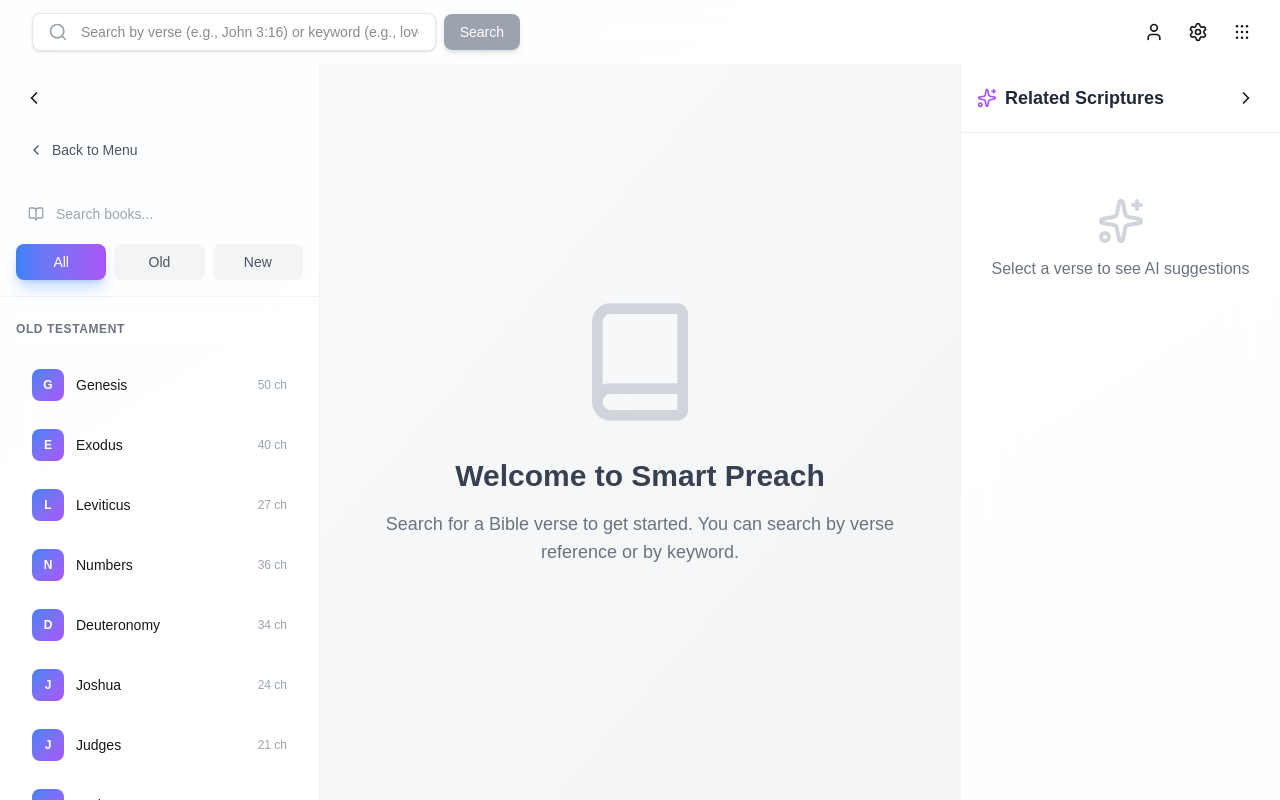
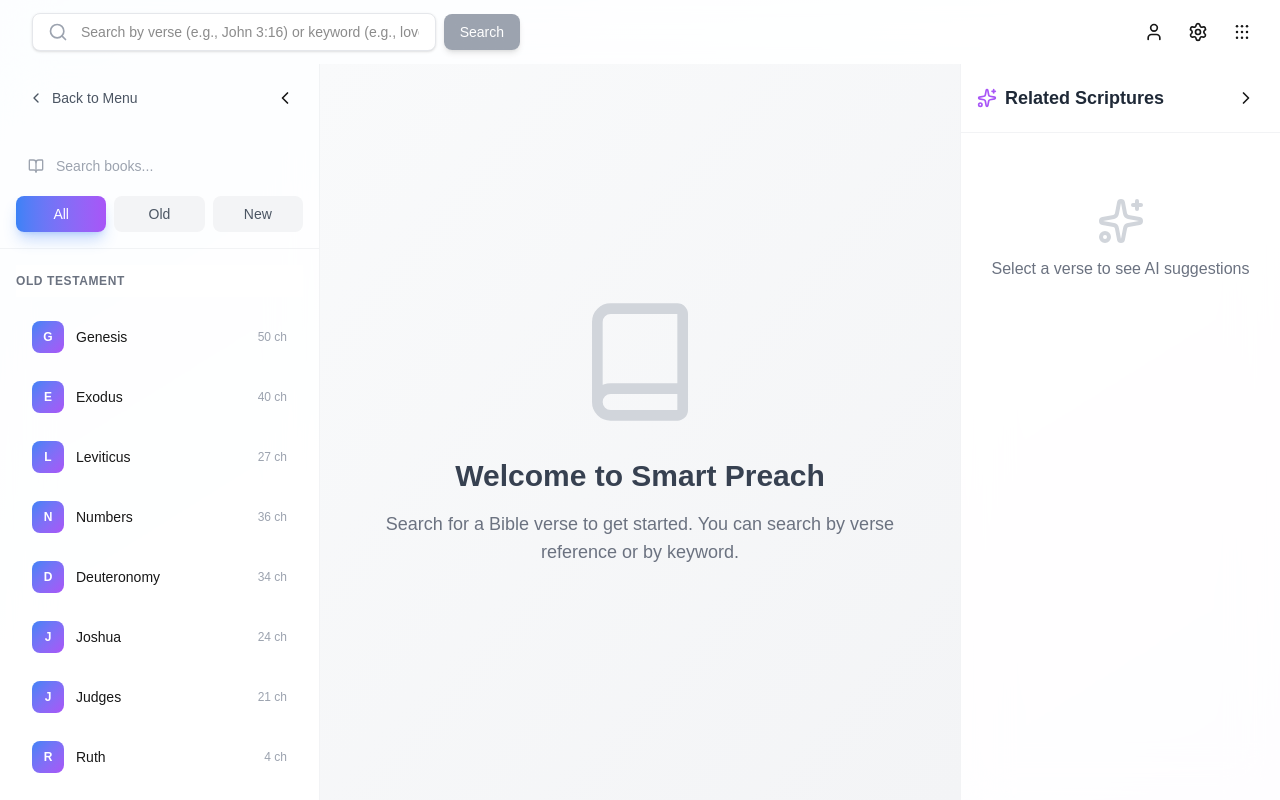
Before and after one commit to jobelGolde12/smartpreach_repo, a Next.js app: page / in a window 1280 px wide. Both pictures are taken after a click on the button "Bible Navigator". Built offline with nearby package versions, Linux system fonts and the light colour scheme.

Commit message:
Fix left sidebar button layout

```diff
--- a/src/components/BibleNavigatorContent.tsx
+++ b/src/components/BibleNavigatorContent.tsx
@@ -5,12 +5,12 @@
 import { BibleVerse } from '@/lib/bibleApi'
 import { BookOpen, ChevronRight, Loader2 } from 'lucide-react'
 
+type ViewState = 'books' | 'chapters' | 'verses'
+
 interface BibleNavigatorContentProps {
   onSelectVerse: (verse: BibleVerse) => void
   isCollapsed?: boolean
 }
-
-type ViewState = 'books' | 'chapters' | 'verses'
 
 export default function BibleNavigatorContent({
   onSelectVerse,
@@ -98,6 +98,8 @@
           </button>
         )}
 
+        {viewState === 'books' && (
+          <>
             <div className="relative mb-3">
               <input
                 type="text"
@@ -109,7 +111,6 @@
               <BookOpen className="absolute left-3 top-1/2 -translate-y-1/2 w-4 h-4 text-gray-400" />
             </div>
 
-        {viewState === 'books' && (
             <div className="flex gap-2">
               <button
                 onClick={() => setSelectedTestament('All')}
@@ -142,6 +143,7 @@
                 New
               </button>
             </div>
+          </>
         )}
       </div>
 
@@ -151,7 +153,7 @@
             {Object.entries(groupedBooks).map(([testament, books]) =>
               books.length > 0 && (
                 <div key={testament}>
-                  <h3 className="text-xs font-semibold text-gray-500 dark:text-gray-400 uppercase tracking-wider mb-3 sticky top-0 bg-white/80 dark:bg-gray-900/80 backdrop-blur-xl py-2">
+                  <h3 className="text-xs font-semibold text-gray-500 dark:text-gray-400 uppercase tracking-wider mb-3 top-0 bg-white/80 dark:bg-gray-900/80 backdrop-blur-xl py-2">
                     {testament} Testament
                   </h3>
                   <div className="space-y-1">
--- a/src/components/LeftSidebar.tsx
+++ b/src/components/LeftSidebar.tsx
@@ -68,12 +68,24 @@
       >
         <div className="p-4 pb-0 dark:border-gray-800/50">
           <div className="flex items-center justify-between mb-4">
-          {!isCollapsed && currentView === 'menu' && (
-            <h2 className="text-lg font-bold bg-gradient-to-r from-blue-600 to-purple-600 bg-clip-text text-transparent flex items-center gap-2">
-              <Layout className="w-5 h-5" />
-              Sidebar
-            </h2>
-          )}
+            {!isCollapsed && (
+              <>
+                {currentView === 'menu' ? (
+                  <h2 className="text-lg font-bold bg-gradient-to-r from-blue-600 to-purple-600 bg-clip-text text-transparent flex items-center gap-2">
+                    <Layout className="w-5 h-5" />
+                    Sidebar
+                  </h2>
+                ) : (
+                  <button
+                    onClick={handleBackToMenu}
+                    className="flex items-center gap-2 px-3 py-2 text-sm font-medium text-gray-600 dark:text-gray-400 hover:bg-gray-100 dark:hover:bg-gray-800 rounded-lg transition-colors"
+                  >
+                    <ChevronRight className="w-4 h-4 rotate-180" />
+                    Back to Menu
+                  </button>
+                )}
+              </>
+            )}
             <div className="flex gap-2">
               {onToggleCollapse && (
                 <button
@@ -98,15 +110,7 @@
             </div>
           </div>
 
-          {!isCollapsed && currentView !== 'menu' && (
-            <button
-              onClick={handleBackToMenu}
-              className="w-full flex items-center gap-2 px-3 py-2 mb-3 text-sm font-medium text-gray-600 dark:text-gray-400 hover:bg-gray-100 dark:hover:bg-gray-800 rounded-lg transition-colors"
-            >
-              <ChevronRight className="w-4 h-4 rotate-180" />
-              Back to Menu
-            </button>
-          )}
+
         </div>
 
         {!isCollapsed && (
```
Lines whose indentation alone changed are shown as unchanged.
